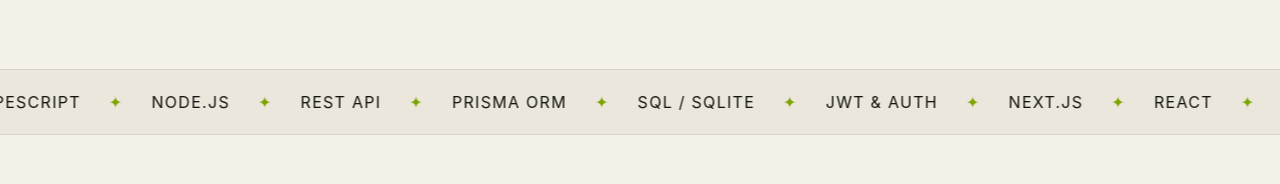
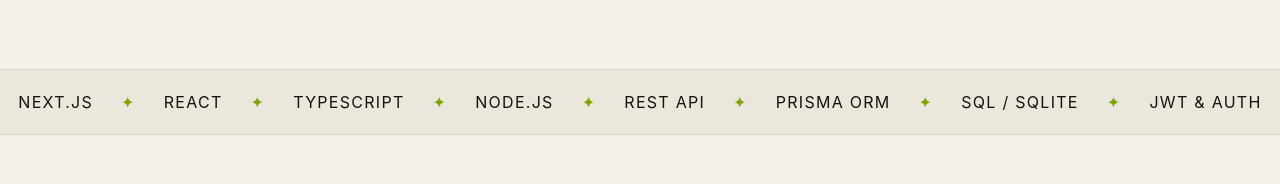
Before and after one commit to BozemanChannel/portfolio, a Next.js app: page / in a window 1280 px wide. Shown: the part 703-887 px from the top of the page. Built offline with nearby package versions, Linux system fonts and the light colour scheme.

Commit message:
Remove skills ticker edge artifacts

```diff
--- a/app/globals.css
+++ b/app/globals.css
@@ -2,8 +2,8 @@
 
 :root { --ink:#13140f; --paper:#f4f1e9; --lime:#c9f45b; --muted:#74766c; --line:#d7d3c8; --font-geist-sans:var(--font-manrope); --font-geist-mono:var(--font-plex-mono); }
 * { box-sizing:border-box; }
-html { scroll-behavior:smooth; }
-body { margin:0; background:var(--paper); color:var(--ink); font-family:var(--font-geist-sans),"Segoe UI",Arial,sans-serif; letter-spacing:.004em; text-rendering:optimizeLegibility; }
+html { scroll-behavior:smooth; overflow-x:clip; }
+body { margin:0; overflow-x:clip; background:var(--paper); color:var(--ink); font-family:var(--font-geist-sans),"Segoe UI",Arial,sans-serif; letter-spacing:.004em; text-rendering:optimizeLegibility; }
 a { color:inherit; text-decoration:none; }
 .shell { width:min(1180px,calc(100% - 48px)); margin-inline:auto; }
 .navSlot { height:92px; }
@@ -47,11 +47,10 @@ main[data-language="ru"] .hero h1,main[data-language="uk"] .hero h1 { font-size:
 .statusCard b { font-size:13px; }.statusCard small { color:var(--muted); margin-top:2px; }
 .heroMeta { position:absolute; right:0; top:15px; display:grid; text-align:right; gap:5px; color:var(--muted); font:500 11px/1.4 var(--font-geist-mono); text-transform:uppercase; letter-spacing:.06em; }
 .ticker { overflow:hidden; border-block:1px solid var(--line); background:#ebe7dc; }
-.tickerTrack { width:max-content; display:flex; will-change:transform; animation:marquee 26s linear infinite; }
-.tickerGroup { display:flex; flex:none; }
-.ticker span { white-space:nowrap; padding:20px 14px; font:650 12px/1 var(--font-geist-mono); text-transform:uppercase; letter-spacing:.08em; }
+.tickerTrack { width:min(1440px,100%); margin-inline:auto; display:flex; flex-wrap:wrap; align-items:center; justify-content:center; }
+.ticker span { display:flex; align-items:center; white-space:nowrap; padding:20px 14px; font:650 12px/1 var(--font-geist-mono); text-transform:uppercase; letter-spacing:.08em; }
 .ticker i { margin-left:28px; color:#7ca500; font-style:normal; }
-@keyframes marquee { to { transform:translateX(-50%); } }
+.ticker span:last-child i { display:none; }
 .section { padding-block:120px; }
 .sectionHead { display:grid; grid-template-columns:1fr 360px; gap:70px; align-items:end; margin-bottom:58px; }
 .sectionHead h2 { font-size:clamp(45px,5.3vw,76px); line-height:1; letter-spacing:-.038em; margin:18px 0 0; }
@@ -108,4 +107,4 @@ main[data-language="ru"] .sectionHead h2,main[data-language="uk"] .sectionHead h
 @media (max-width:620px) {
   .shell { width:min(100% - 30px,1180px); }.navSlot,.nav { height:76px; }.navBar--visible .nav,.navBar--hidden .nav { height:68px; }.navLinks,.navCta { display:none; }.navActions { gap:0; }.hero { min-height:0; padding:65px 0; }.hero h1,main[data-language="ru"] .hero h1,main[data-language="uk"] .hero h1 { font-size:clamp(43px,12.8vw,56px); line-height:1; }.heroCopy { font-size:16px; }.heroActions { flex-direction:column; align-items:stretch; }.button { width:100%; }.section,.servicesSection { padding-block:82px; }.sectionHead { margin-bottom:38px; }.sectionHead h2 { font-size:46px; }.projectVisual { min-height:285px; }.projectInfo { padding:32px 24px; }.projectInfo h3 { font-size:38px; }.aboutColumns,.principles { grid-template-columns:1fr; }.principles div { padding:18px 0; border-bottom:1px solid var(--line); }.footerMain h2 { font-size:58px; }.footerBottom { flex-wrap:wrap; line-height:1.5; }.footerBottom a:nth-child(2) { margin-left:0; }.footerBottom a:last-child { margin-left:auto; }
 }
-@media (prefers-reduced-motion:reduce) { html { scroll-behavior:auto; }.navBar { transition:none; }.tickerTrack { width:100%; animation:none; }.tickerGroup { width:100%; justify-content:space-around; flex-wrap:wrap; }.tickerGroup[aria-hidden="true"] { display:none; }.projectVisual img { transition:none; } }
+@media (prefers-reduced-motion:reduce) { html { scroll-behavior:auto; }.navBar { transition:none; }.projectVisual img { transition:none; } }
--- a/app/page.tsx
+++ b/app/page.tsx
@@ -174,7 +174,7 @@ export default function Home() {
         </aside>
       </section>
 
-      <div className="ticker" aria-label={t.coreSkills}><div className="tickerTrack">{[false, true].map((duplicate) => <div className="tickerGroup" aria-hidden={duplicate || undefined} key={String(duplicate)}>{skills.map((skill) => <span key={skill}>{skill}<i>✦</i></span>)}</div>)}</div></div>
+      <div className="ticker" aria-label={t.coreSkills}><div className="tickerTrack">{skills.map((skill) => <span key={skill}>{skill}<i aria-hidden="true">✦</i></span>)}</div></div>
 
       <section className="section shell" id="work">
         <div className="sectionHead"><div><p className="kicker">{t.selectedWork}</p><h2>{t.projectHeading}<br /><span>{t.projectAccent}</span></h2></div><p>{t.projectIntro}</p></div>
```
